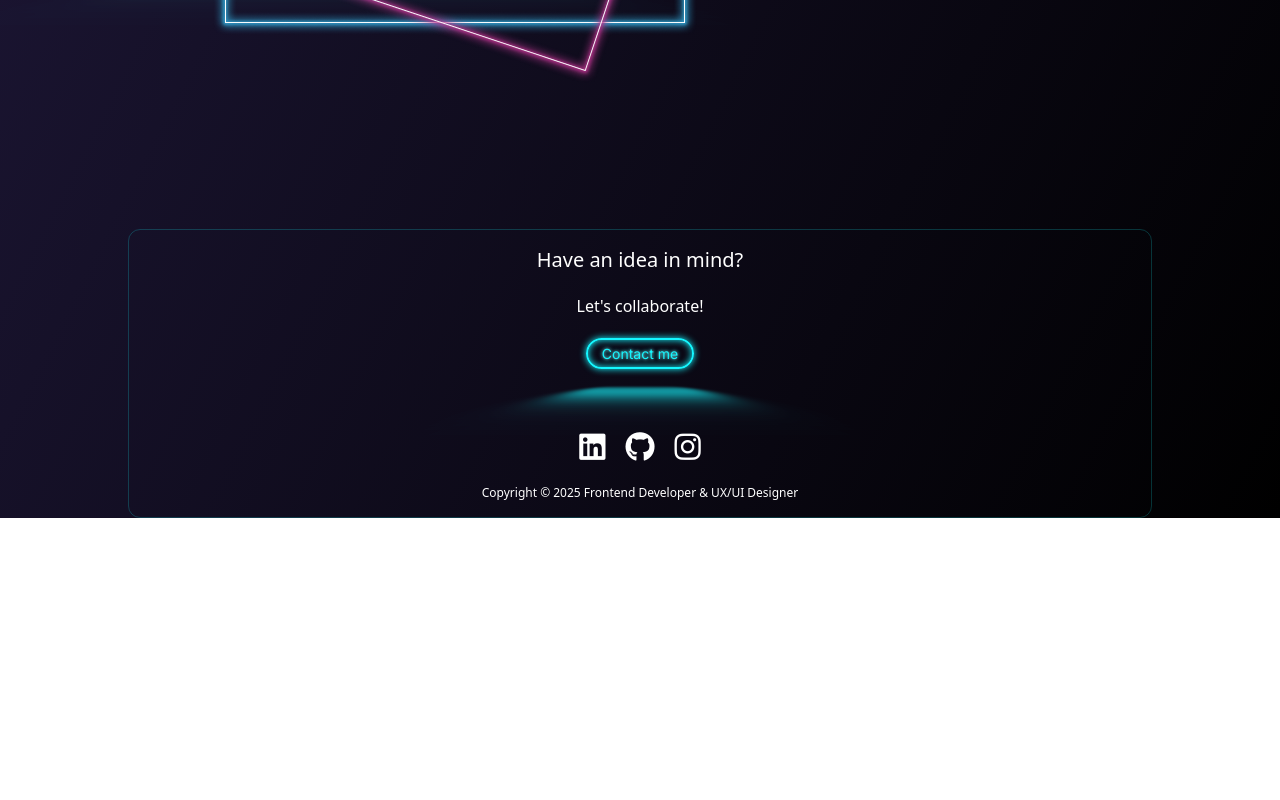
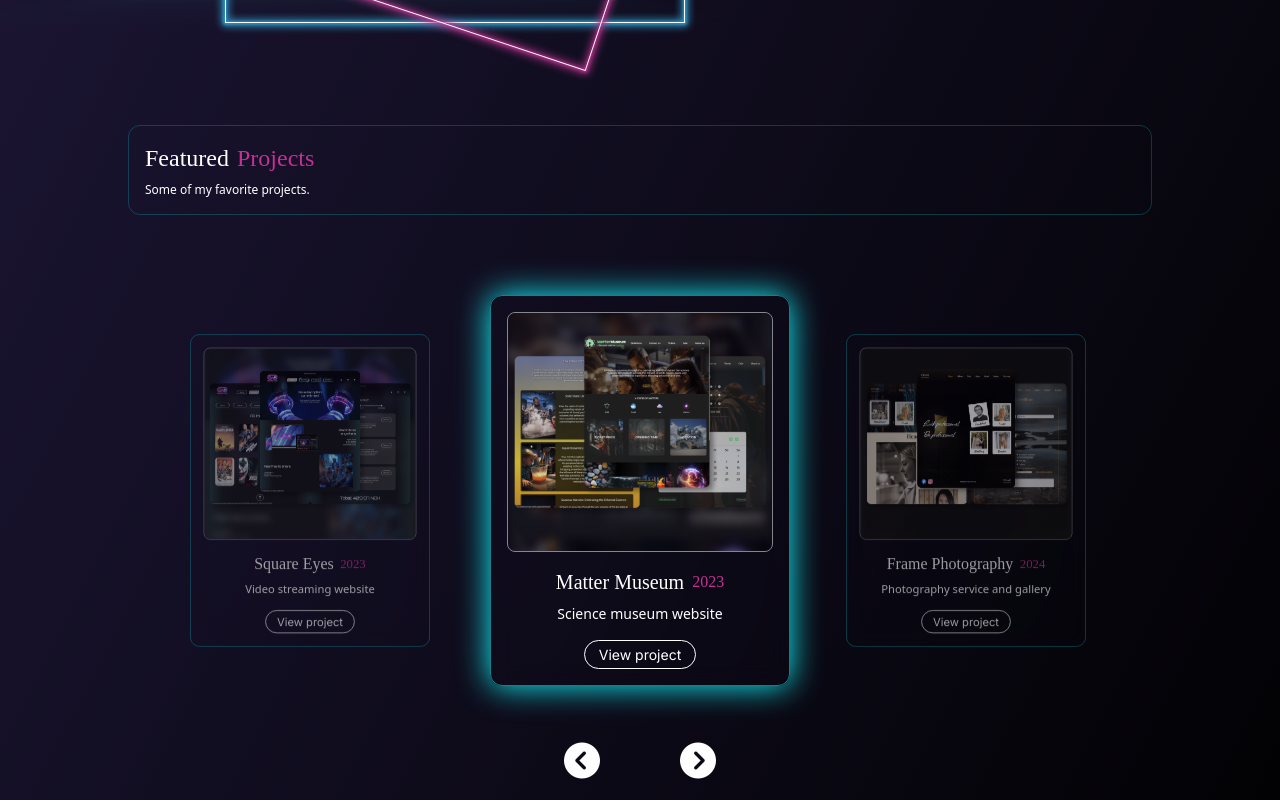
Before and after one commit to Panida287/PanidaPortfolio, a React (Vite) app: page / in a window 1280 px wide. Shown: the part 640-1440 px from the top of the page. Before the commit the page ends 1158 px from the top, so only its background shows below. Built offline with nearby package versions, Linux system fonts and the light colour scheme; a web font is replaced by a local one.

Commit message:
feat: added project section and carousel

```diff
--- a/package.json
+++ b/package.json
@@ -11,6 +11,7 @@
   },
   "dependencies": {
     "debug": "^4.4.0",
+    "keen-slider": "^6.8.6",
     "lucide-react": "^0.475.0",
     "react": "^19.1.0",
     "react-dom": "^19.1.0",
--- a/public/data/projects.json
+++ b/public/data/projects.json
@@ -4,6 +4,7 @@
     "title": "Square Eyes",
     "year": "2023",
     "description": "<p>This was my first design assignment which I used throughout my HTML, CSS, and Javascript assignments with a little bit of adjustments due to the limitation of my skill at the time. But I want to keep improving it.</p><p>SquareEyes is a video streaming website that I chose out of 3 choices, which were:</p><ul><li>- SquareEyes - Video Streaming service</li><li>- GameHub - Online Game store</li><li>- RainyDay - Clothing store</li></ul><br><p>I chose SquareEyes because I feel like it is the service I use the most and it is the most challenging to design in my opinion. This project includes <strong>HTML</strong>, <strong>CSS</strong>, and working with <strong>API</strong> with <strong>JavaScript</strong> as well as basic <strong>JavaScript</strong> functions.</p>",
+    "about": "Video streaming website",
     "tools": [
       {
         "name": "Figma",
@@ -48,6 +49,7 @@
   {
     "id": 2,
     "title": "Matter Museum",
+    "about": "Science museum website",
     "year": "2023",
     "description": "<p>This project was part of my semester project, where we were tasked to create a science museum website that appeals to both children and their parents.</p><p>Matter Museum was the first project I collaborated on with two of my classmates:</p><ul><li>- Helene Flått</li><li>- Aksel Oldeide</li></ul><p>We came up with the idea of a museum showcasing the states of matter: <strong>solid</strong>, <strong>liquid</strong>,<strong>gas</strong>, and <strong>plasma</strong>. The main focus was to make the website both colorful and informative to cater to kids as well as their parents.</p><br><p>Through this project, we also learned how to collaborate effectively using branches and managing merge conflicts. No JavaScript was used in this project, and it was purely created with HTML and CSS.</p>",
     "tools": [
@@ -90,6 +92,7 @@
   {
     "id": 3,
     "title": "Frame Photography",
+    "about": "Photography service and gallery",
     "year": "2024",
     "description": "<p>This project was part of Agency 1. We were free to choose any project we want. We came up with photography service because I happen to have some contents we can use for it and I might end up using this website in future for my side gig.</p><p>I was the project manager in this project as well as designer, could say that I am also a client because I get to dictate how the website should be like.</p><p>Collaborators:</p><ul><li>- Helene Flått</li><li>- Berken Ates</li><li>- Patrick Røthe</li><li>- Kenneth Sheikh</li></ul><br><p>Since this was more people on the team this time, it was more challenging to follow up and meet up to share updates and working with different coding styles. But it was fun and I learned a lot to work as a team and be understanding.</p>",
     "tools": [
@@ -140,6 +143,7 @@
   {
     "id": 4,
     "title": "Auction House",
+    "about": "Auction website for listing and bidding",
     "year": "2024",
     "description": "<p>This was the first semester project of the second year study. To take the skills learned over the past three semesters and create an auction website and work with noroff API endpoint</p><h4>User Stories</h4><p>The client has specified the following requirements in the form of User Stories</p><ul><li>- A user with a stud.noroff.no email may register</li><li>- A registered user may login</li><li>- A registered user may logout</li><li>- A registered user may update their avatar</li><li>- A registered user may view their total credit</li><li>- A registered user may create a Listing with a title, deadline date, media gallery and description</li><li>- A registered user may add a Bid to another user’s Listing</li><li>- A registered user may view Bids made on a Listing</li><li>- An unregistered user may search through Listings</li></ul><br><p>I had fun with this project the most and learned so much more from it. This is probably my best project so far</p>",
     "tools": [
--- a/src/App.tsx
+++ b/src/App.tsx
@@ -1,4 +1,5 @@
 import Introduction from './components/Introduction.tsx';
+import FeaturedProjects from './components/FeaturedProjects.tsx';
 
 export default function App() {
 	return <div>
@@ -7,5 +8,6 @@ export default function App() {
 			<span className="text-white">Paethanom</span>
 		</h1>
 		<Introduction/>
+		<FeaturedProjects/>
 	</div>;
 }
--- a/src/Layout/Footer.tsx
+++ b/src/Layout/Footer.tsx
@@ -2,7 +2,7 @@ import { Link } from 'react-router-dom';
 
 export default function Footer() {
 	return (
-		<footer className="mt-36 w-[calc(100%-2rem)] max-w-5xl mx-auto flex flex-col justify-center items-center border border-neon/20 rounded-xl p-4">
+		<footer className="mt-10 w-[calc(100%-2rem)] max-w-5xl mx-auto flex flex-col justify-center items-center border border-neon/20 rounded-xl p-4">
 			<h2 className="font-header w-full text-xl flex justify-center items-center text-white">
 				Have an idea in mind?
 			</h2>
--- /dev/null
+++ b/src/components/FeaturedProjects.tsx
@@ -0,0 +1,30 @@
+import ShuffleCarousel, { CarouselItem } from "./ShuffleCarousel";
+import rawProjects from '../../public/data/projects.json';
+
+export default function FeaturedProjects() {
+	const items: CarouselItem[] = rawProjects.map((p) => ({
+		id: p.id,
+		title: p.title,
+		about: p.about,
+		year: p.year,
+		imageUrl: p.media[0].image,
+		link: p.links.deployed,
+	}));
+
+	return (
+		<section>
+			<div className="my-10 flex flex-col gap-2 justify-center items-start border-neon/20 border rounded-xl p-4">
+			<h2 className="font-heading text-2xl flex gap-2">
+				<span className="text-white">Featured</span>
+				<span className="text-pink">Projects</span>
+			</h2>
+			<p className="font-paragraph text-xs font-thin">
+				Some of my favorite projects.
+			</p>
+
+			</div>
+
+			<ShuffleCarousel items={items} />
+		</section>
+	);
+}
--- a/src/components/Introduction.tsx
+++ b/src/components/Introduction.tsx
@@ -31,12 +31,12 @@ export default function Introduction() {
                 Coder
               </span>
 						</h2>
-						<h3 className="font-header text-sm text-white xs:text-md">
+						<h3 className="font-heading text-sm text-white xs:text-md">
 							Communicate ideas with code and design.
 						</h3>
 
 						{/* INSERTED: intro from JSON */}
-						<p className="intro text-white font-paragraph text-xs font-thin indent-10 xs:text-sm">
+						<p className="intro text-white text-xs font-thin indent-10 xs:text-sm">
 							{intro}
 						</p>
 
--- /dev/null
+++ b/src/components/ShuffleCarousel.tsx
@@ -0,0 +1,90 @@
+import { useState, useEffect } from 'react';
+
+export interface CarouselItem {
+	id: number;
+	title: string;
+	about: string;
+	year: string;
+	imageUrl: string;
+	link: string;
+}
+
+interface ShuffleCarouselProps {
+	items: CarouselItem[];
+}
+
+export default function ShuffleCarousel({items}: ShuffleCarouselProps) {
+	const [order, setOrder] = useState<CarouselItem[]>([]);
+
+	useEffect(() => {
+		setOrder(items);
+	}, [items]);
+
+	const slidePrev = () => {
+		setOrder((o) => {
+			const copy = [...o];
+			const last = copy.pop();
+			if (last) copy.unshift(last);
+			return copy;
+		});
+	};
+
+	const slideNext = () => {
+		setOrder((o) => {
+			const copy = [...o];
+			const first = copy.shift();
+			if (first) copy.push(first);
+			return copy;
+		});
+	};
+
+	const visible = order.slice(0, 3);
+
+	return (
+		<>
+			<div
+				className="carousel-wrapper mb-4 w-full h-[470px] py-10 flex justify-center items-center overflow-x-hidden">
+				<ul className="carousel relative h-full w-full max-w-[800px] items-center">
+					{visible.map((p, i) => (
+						<li
+							key={p.id}
+							className={`carousel-item carousel-item-${i + 1} flex flex-col justify-center items-center border border-neon/50 backdrop-blur-md p-4 rounded-xl`}
+						>
+							<img
+								src={p.imageUrl}
+								alt={p.title}
+								className="w-80 h-60 object-cover rounded-lg mb-4 border border-white/50"
+							/>
+							<div className="flex items-center gap-2 mb-2">
+								<h3 className="font-heading text-white text-xl">
+									{p.title}
+								</h3>
+								<p className="text-pink font-heading">{p.year}</p>
+							</div>
+							<p className="text-white font-thin text-sm">{p.about}</p>
+							<div>
+								<a
+									href={p.link}
+									className="button text-sm mt-4"
+									target="_blank"
+									rel="noreferrer"
+								>
+									View project
+								</a>
+							</div>
+						</li>
+					))}
+				</ul>
+			</div>
+
+			<div className="carousel-controls w-full flex justify-center items-center gap-20 text-4xl text-white">
+				<button onClick={slidePrev} className="previous" aria-label="Previous">
+					<i className="fa-solid fa-circle-chevron-left hover:scale-110 transition" />
+				</button>
+				<button onClick={slideNext} className="next" aria-label="Next">
+					<i className="fa-solid fa-circle-chevron-right hover:scale-110 transition" />
+				</button>
+			</div>
+		</>
+	);
+}
--- a/src/css/style.css
+++ b/src/css/style.css
@@ -154,3 +154,42 @@ html {
     text-shadow: 0 0 0.2em, 0 0 0.3em white;
     box-shadow: 0 0 0.5em white;
 }
+
+/*Carousel*/
+
+.carousel-item {
+    max-width: 300px;
+    opacity: 0;
+    position: absolute;
+    transition: all 0.3s ease-in-out;
+    width: 300px;
+    z-index: 0;
+}
+
+.carousel-item-1 {
+    left: 5%; /* Far left */
+    opacity: 0.6;
+    transform: translateX(-50%);
+    z-index: 1;
+    width: 320px;
+    scale: 0.8;
+}
+
+.carousel-item-2 {
+    left: 50%; /* Center */
+    opacity: 1;
+    transform: translateX(-50%);
+    z-index: 2;
+    width: 400px;
+    box-shadow: 0 0 2em #14f7ff;
+}
+
+.carousel-item-3 {
+    left: 87%; /* Far right */
+    opacity: 0.6;
+    transform: translateX(-50%);
+    z-index: 1;
+    width: 320px;
+    color: #444;
+    scale: 0.8;
+}
```
Also changed, not shown: 1 other file (tests, documents, lock files or other folders).
